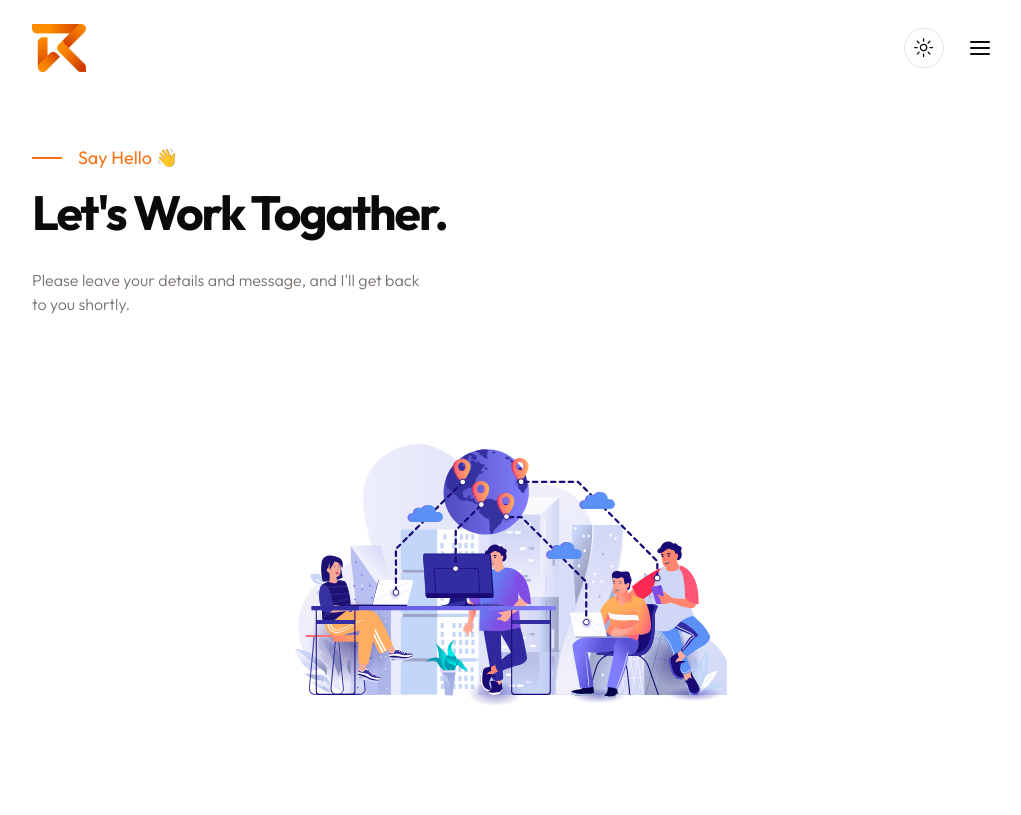
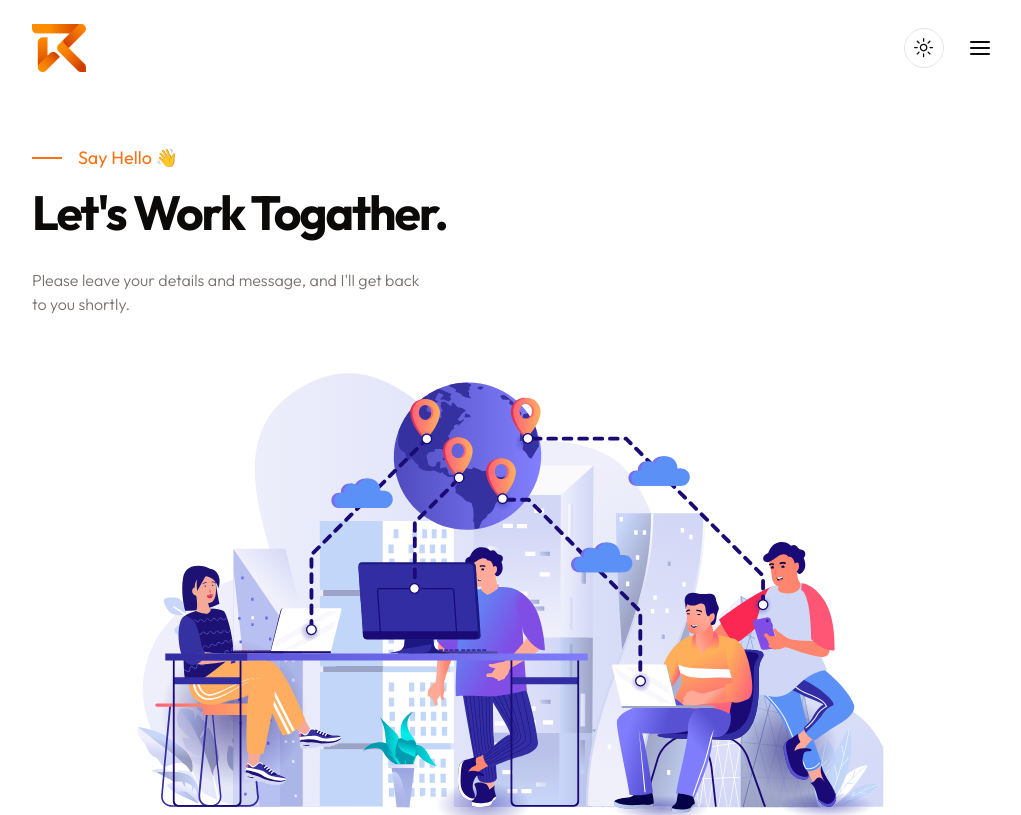
Before and after one commit to radenagus17/portfolio-2024, a Next.js app: page /contact in a window 1280 px wide. Shown: the top 815 px of the page, without its empty margins (128-1149 px from the left). Built offline with nearby package versions, Linux system fonts and the light colour scheme.

Commit message:
:bento: Update lottie-files and favicon

```diff
--- a/src/components/page-contact/contactMe.tsx
+++ b/src/components/page-contact/contactMe.tsx
@@ -22,18 +22,12 @@ const ContactMe: FC<ContactMeProps> = ({}) => {
               you shortly.
             </p>
           </div>
-          {/* <div className="border"> */}
           <Player
             autoplay
             loop
             src="/assets/contact/workTogather.json"
-            style={{ height: "450px", width: "450px" }}
-            // direction={-1}
-            // speed={0.8}
-            // controls={true}
+            style={{ height: "90%", width: "90%" }}
           />
-          {/* </div> */}
-          {/* <div className="hidden xl:flex w-full bg-contact_illustration_light dark:bg-contact_illustration_dark bg-contain bg-top bg-no-repeat"></div> */}
         </div>
         <div className="grid xl:grid-cols-2 mb-24 xl:mb-32">
           <div className="flex flex-col gap-y-4 xl:gap-y-14 mb-12 xl:mb-24 text-base xl:text-lg">
```
Also changed, not shown: 1 other file (tests, documents, lock files or other folders).
